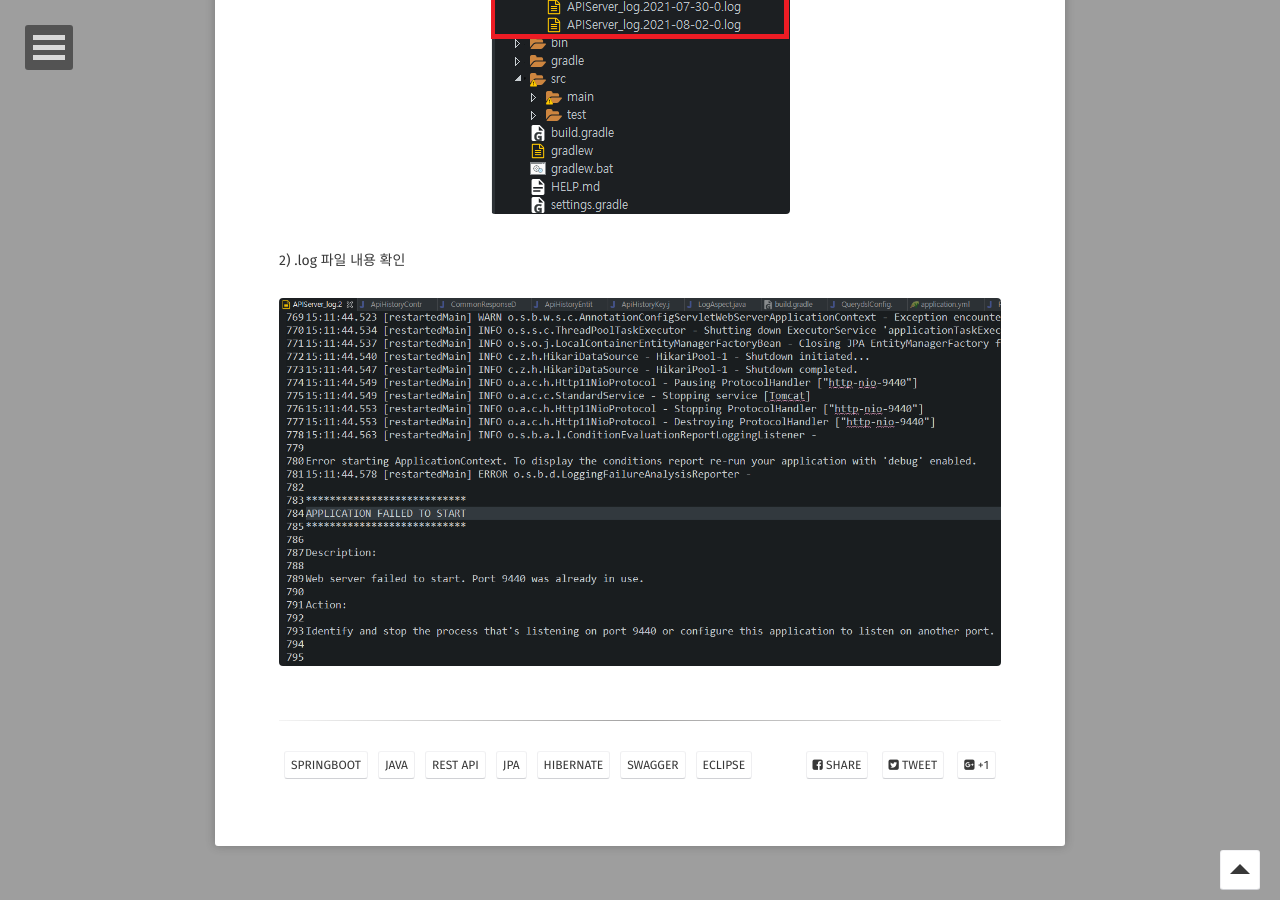
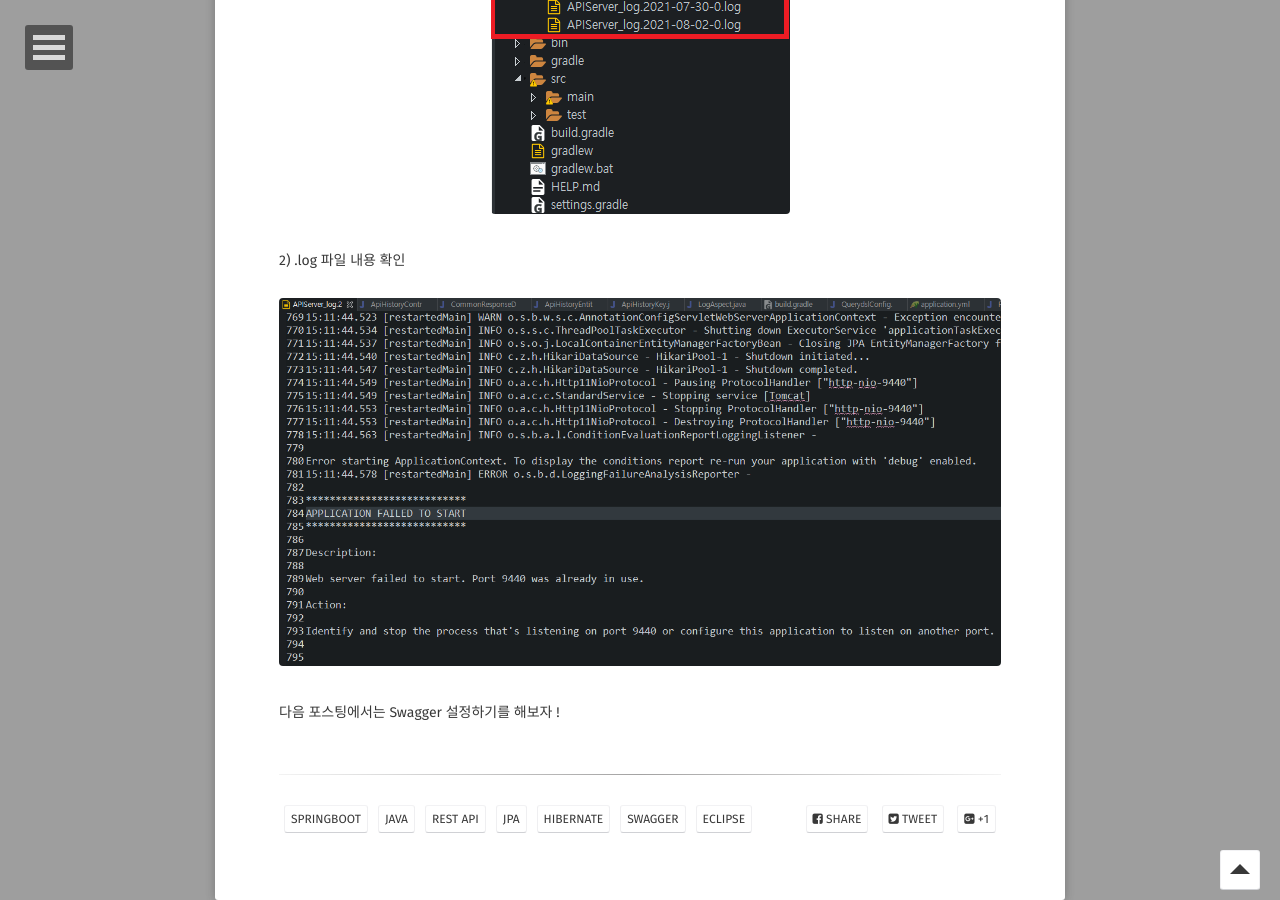
Before and after one commit to GayeonYoon/GayeonYoon.github.io, a Jekyll site: the page built from _posts/2021-07-30-REST_API_POST_1.md, in a window 1280 px wide and 900 px high, scrolled down 10936 px. Built offline with Jekyll 4.4.1, drawn with Linux system fonts in a browser that asks for light colours; some web fonts are replaced.

Commit message:
Update 2021-07-30-REST_API_POST_1.md

```diff
--- a/_posts/2021-07-30-REST_API_POST_1.md
+++ b/_posts/2021-07-30-REST_API_POST_1.md
@@ -357,3 +357,7 @@ public class LogAspect {
 <figure>
 	<img src="/assets/img/log_confirm.png">
 </figure>
+
+
+
+다음 포스팅에서는 Swagger 설정하기를 해보자 !
```
